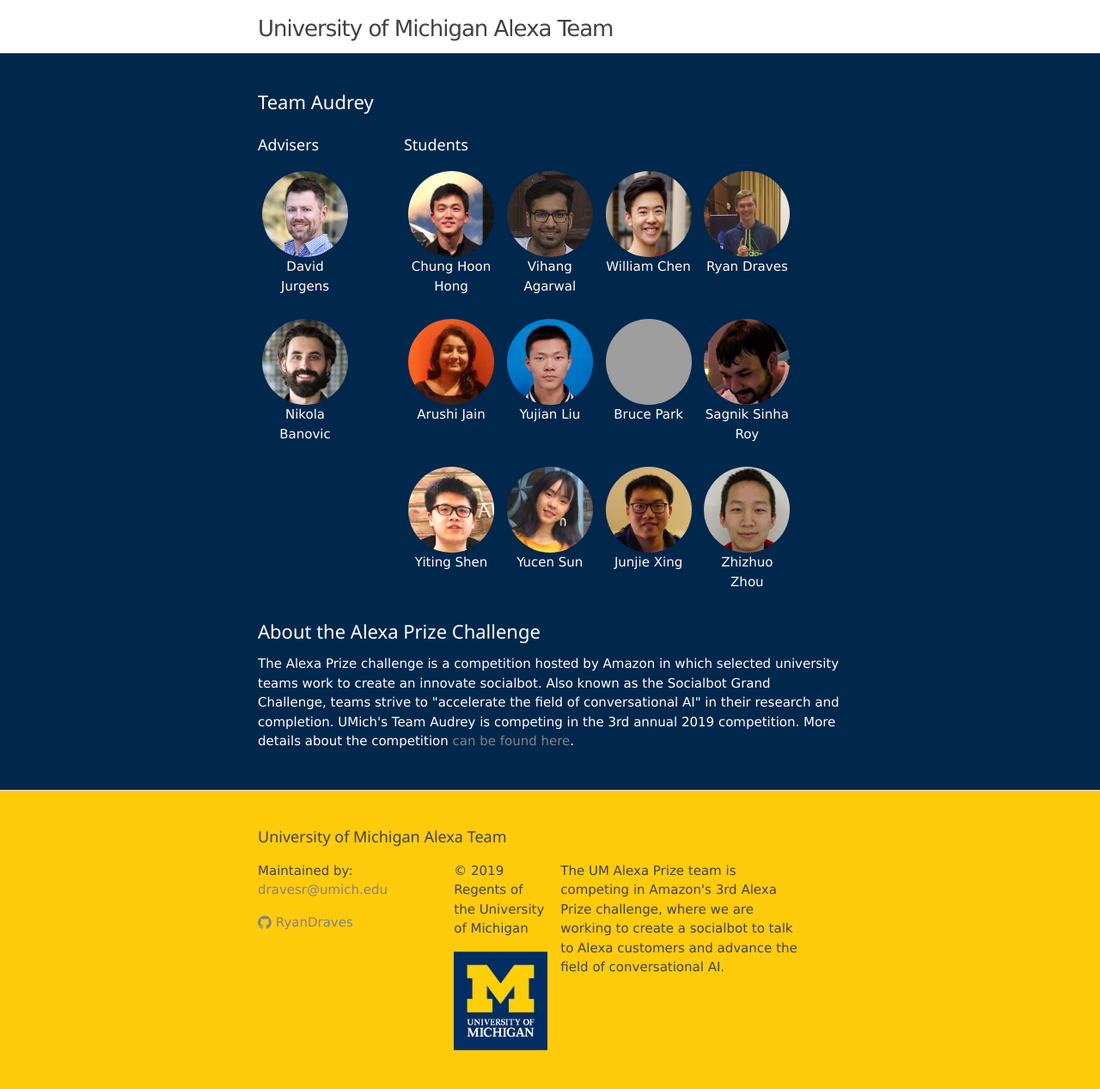
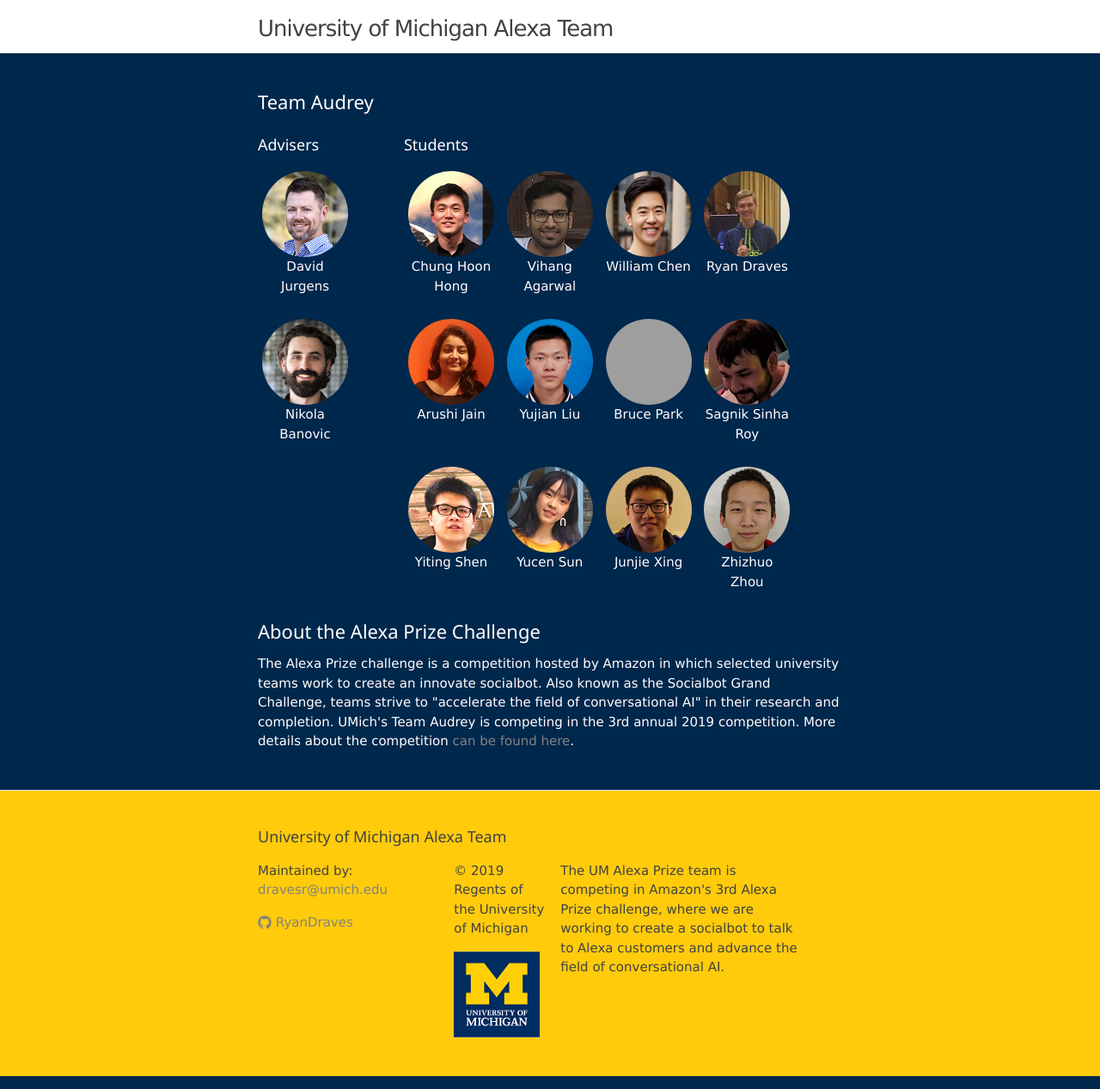
Before and after one commit to RyanDraves/alexaprize-audrey.github.io, a Jekyll site: the page built from index.html, in a window 1280 px wide. Shown: the whole page at 86% size. Built offline with Jekyll 4.4.1, drawn with Linux system fonts in a browser that asks for light colours; grey boxes are pictures that could not be loaded.

Commit message:
resized images

```diff
--- a/_includes/footer.html
+++ b/_includes/footer.html
@@ -27,7 +27,7 @@
 
       <div class="footer-col footer-col-2">
         <p>{{ site.copyright }}</p>
-        <a href="https://umich.edu/"><img src="{{ site.baseurl }}/images/um-logo.png" alt="UM Logo" /></a>
+        <a href="https://umich.edu/"><img src="{{ site.baseurl }}/images/um-logo.png" alt="UM Logo" class="footer-logo"/></a>
       </div>
 
       <div class="footer-col footer-col-3">
--- a/_sass/_base.scss
+++ b/_sass/_base.scss
@@ -25,7 +25,10 @@
     font-kerning: normal;
 }
 
-
+.footer-logo {
+    width: 100px;
+    height: 100px;
+}
 
 /**
  * Set `margin-bottom` to maintain vertical rhythm
```
Also changed, not shown: images/arushi_jain.png, images/chung_hoon_hong.png, images/david_jurgens.png, images/junjie_xing.png, images/nikola_banovic.png, images/ryan_draves.png, images/sagnik_sinha_roy.png, images/um-logo.png, images/vihang_agarwal.png, images/william_chen.png, images/yiting_shen.png, images/yucen_sun.png, images/yujian_liu.png, images/zhizhuo_zhou.png, 1 other file.
